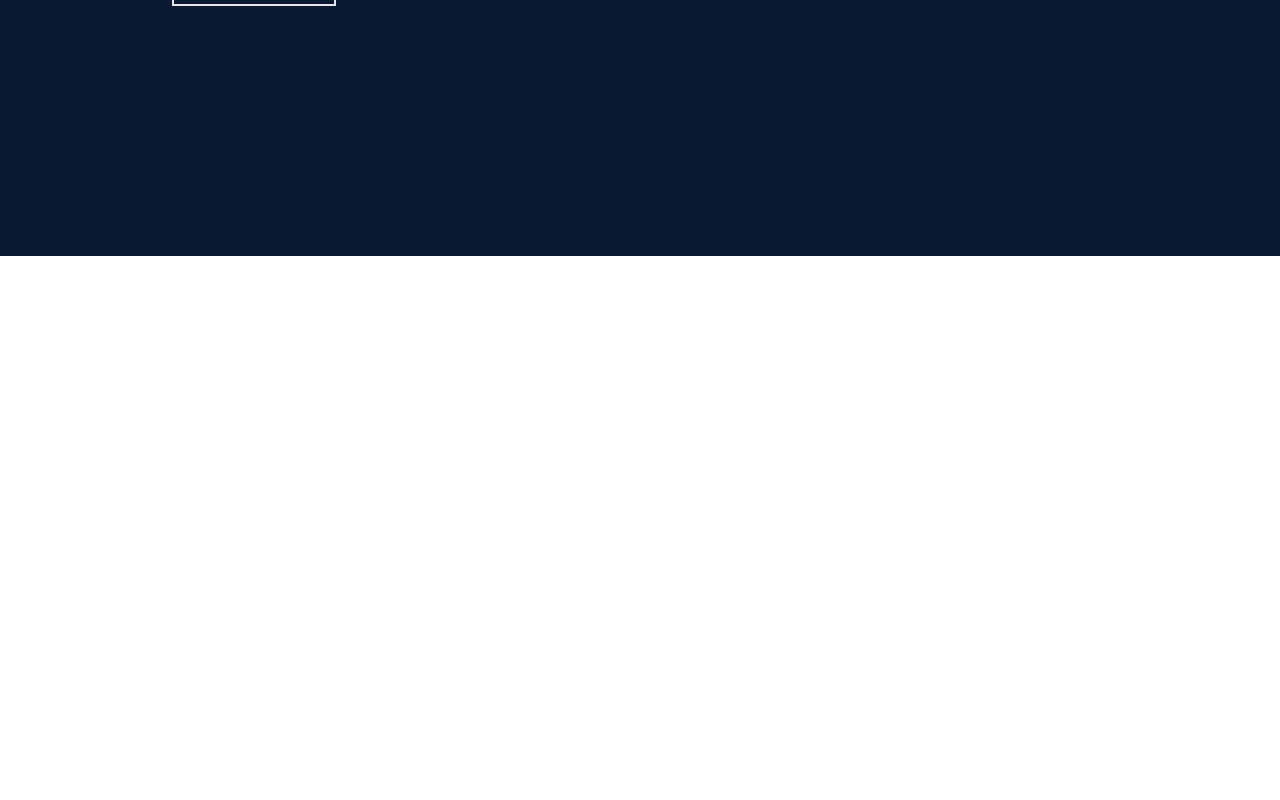
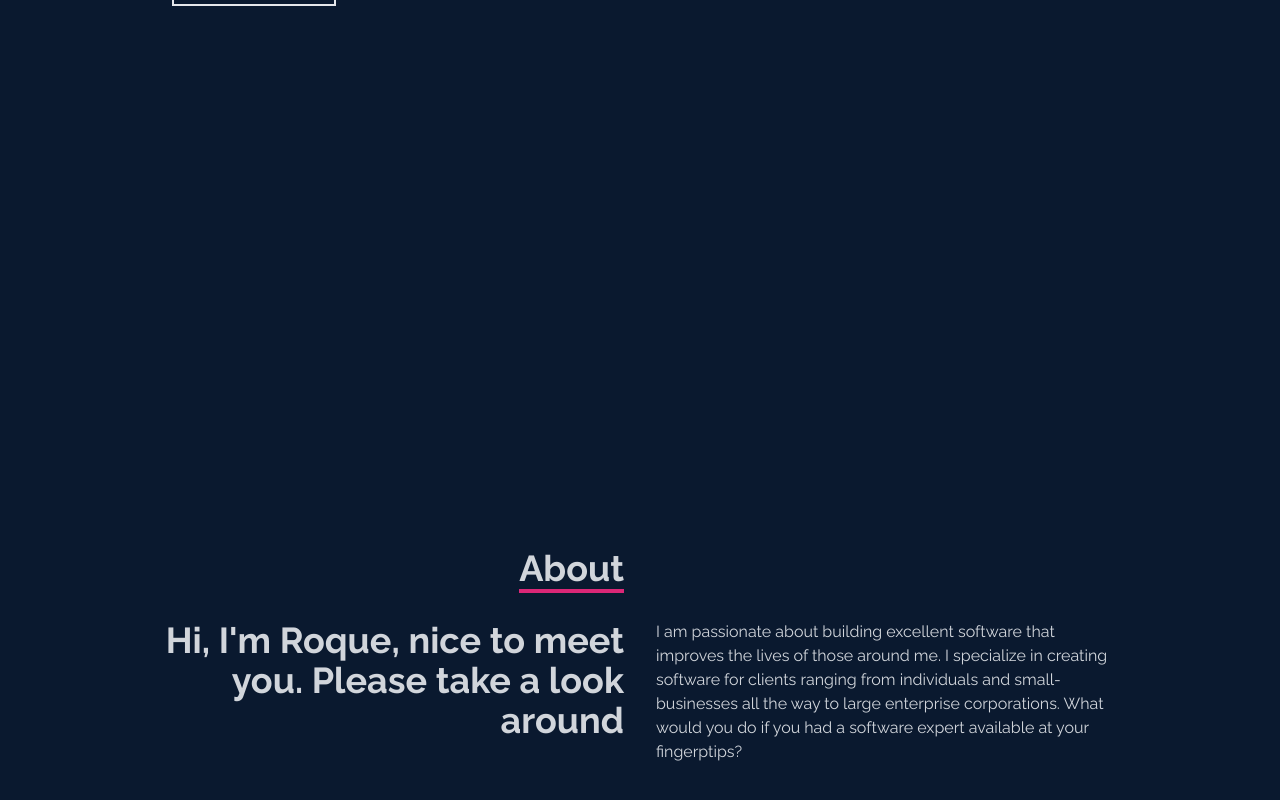
Before and after one commit to roquegabriel/portfolio, a React (Vite) app: page / in a window 1280 px wide. Shown: the part 544-1344 px from the top of the page. Before the commit the page ends 800 px from the top, so only its background shows below. Built offline with nearby package versions, Linux system fonts and the light colour scheme.

Commit message:
Add about section

```diff
--- a/src/App.jsx
+++ b/src/App.jsx
@@ -1,7 +1,7 @@
 import { useState } from 'react'
 import Navbar from './components/Navbar'
 import Home from './components/Home'
-
+import About from './components/About'
 function App() {
 
   return (
@@ -9,6 +9,7 @@
     <div>
       <Navbar />
       <Home />
+      <About />
     </div>
 
   )
--- /dev/null
+++ b/src/components/About.jsx
@@ -0,0 +1,27 @@
+import React from 'react'
+
+const About = () => {
+    return (
+        <div name="about" className='w-full h-screen bg-[#0a192f] text-gray-300'>
+            <div className="flex flex-col justify-center items-center w-full h-full">
+                <div className='max-w-[1000px] w-full grid grid-cols-2 gap-8'>
+                    <div className='sm:text-right pb-8 pl-4'>
+                        <p className='text-4xl font-bold inline border-b-4 border-pink-600'>About</p>
+                    </div>
+                    <div>
+                    </div>
+                </div>
+                <div className="max-w-[1000px] w-full grid sm:grid-cols-2 gap-8 px-4">
+                    <div className='sm:text-right text-4xl font-bold'>
+                        <p>Hi, I'm Roque, nice to meet you. Please take a look around</p>
+                    </div>
+                    <div>
+                        <p>I am passionate about building excellent software that improves the lives of those around me. I specialize in creating software for clients ranging from individuals and small-businesses all the way to large enterprise corporations. What would you do if you had a software expert available at your fingerptips?</p>
+                    </div>
+                </div>
+            </div>
+        </div>
+    )
+}
+
+export default About
```
